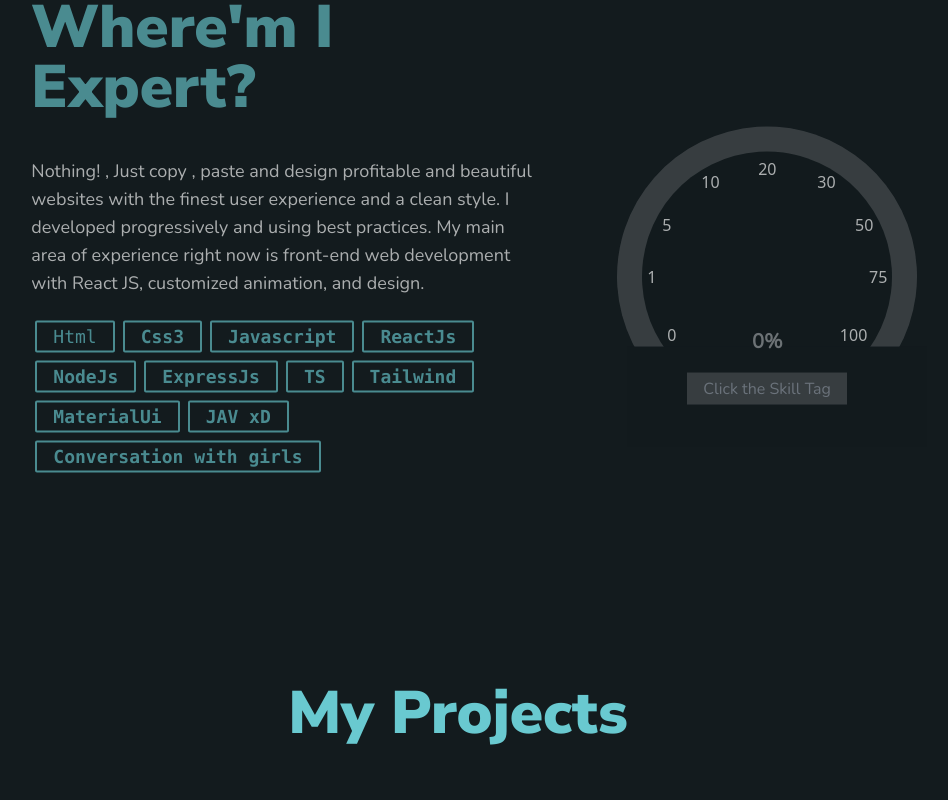
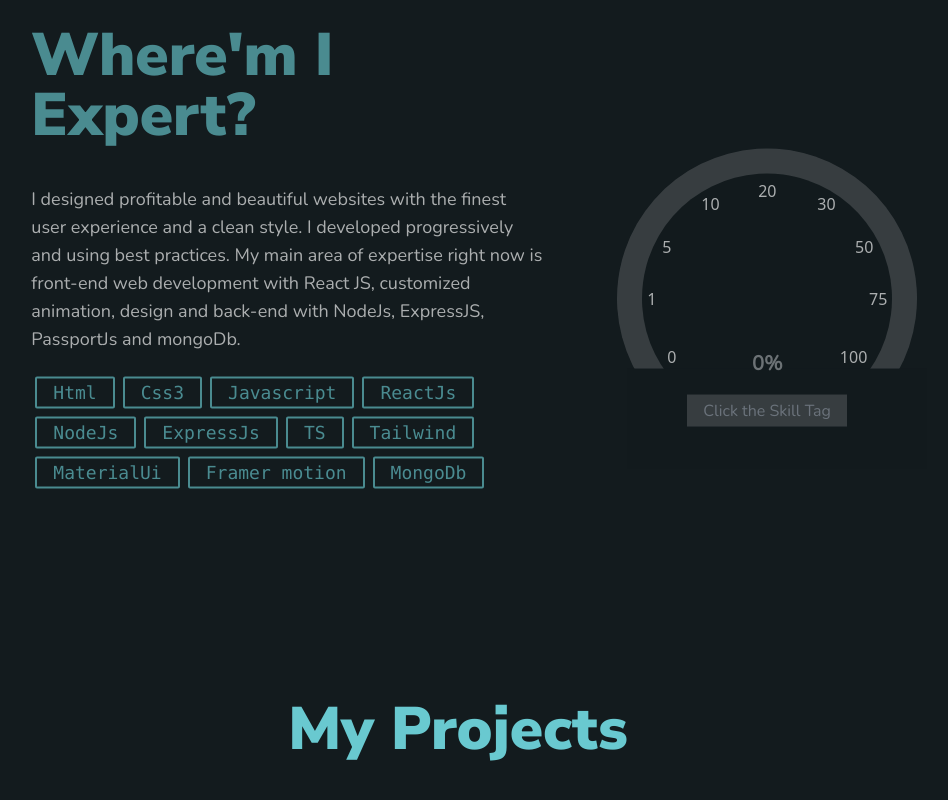
Before and after one commit to kaungmyat-Rex/portfolio-version-2, a React (Create React App) app: page / in a window 1280 px wide. Shown: the part 2140-2940 px from the top of the page, without its empty margins (182-1130 px from the left). Built offline with nearby package versions, Linux system fonts and the light colour scheme.

Commit message:
change some text

```diff
--- a/src/App.js
+++ b/src/App.js
@@ -223,7 +223,7 @@ function App() {
                 animate={{ opacity: 1, y: "0px" }}
                 transition={{ type: "spring", delay: 1.5, duration: 5 }}
               >
-                Developer who's code for money.
+                Developer who's code with art.
               </motion.p>
               <motion.p
                 className="font-secondry text-maintextcolor text-sm text-center font-bold mt-1 md:w-4/5 md:text-xl md:font-normal"
@@ -231,8 +231,8 @@ function App() {
                 animate={{ opacity: 1, y: "0px" }}
                 transition={{ type: "spring", delay: 2, duration: 5 }}
               >
-                Web Developer. Googler. Content Creator. Mommy Boy. Blink.
-                Member of Darkside.
+                Web Developer. Googler. Content Creator. Graphic Designer.
+                Coffee Lover. MERN Stack Developer.
               </motion.p>
               <motion.div
                 className="mt-20"
@@ -287,10 +287,10 @@ function App() {
                   </a>{" "}
                   sector.<br></br>
                   <br></br> So, here we are in 2022, and I am constantly
-                  studying and applying to all jobs at the junior level. So, if
-                  you require a developer for your project, please contact me. I
-                  would be delighted to assist you since it would allow me to
-                  improve my skills and knowledge.
+                  learning and looking for a remote or onsite Job opening
+                  position. So, if you require a developer for your project,
+                  please contact me. I would be delighted to assist you since it
+                  would allow me to improve my skills and knowledge.
                 </p>
               </div>
 
@@ -316,11 +316,12 @@ function App() {
                   Where'm I Expert?
                 </h3>
                 <p className="font-secondry text-white pt-5 pb-5 md:text-lg">
-                  Nothing! , Just copy , paste and design profitable and
-                  beautiful websites with the finest user experience and a clean
-                  style. I developed progressively and using best practices. My
-                  main area of experience right now is front-end web development
-                  with React JS, customized animation, and design.
+                  I designed profitable and beautiful websites with the finest
+                  user experience and a clean style. I developed progressively
+                  and using best practices. My main area of expertise right now
+                  is front-end web development with React JS, customized
+                  animation, design and back-end with NodeJs, ExpressJS,
+                  PassportJs and mongoDb.
                 </p>
                 <div className="flex flex-row flex-wrap justify-start">
                   <p
@@ -333,7 +334,7 @@ function App() {
                     Html
                   </p>
                   <p
-                    className="font-mono text-lg text-blueEdit border-blueEdit font-semibold border-2 rounded-sm pl-4 pr-4 m-1 hover:bg-texticonbg cursor-pointer"
+                    className="font-mono text-lg text-blueEdit border-blueEdit border-2 rounded-sm pl-4 pr-4 m-1 hover:bg-texticonbg cursor-pointer"
                     data-test-id="50"
                     data-test-user="215"
                     data-test-name="Css3"
@@ -342,7 +343,7 @@ function App() {
                     Css3
                   </p>
                   <p
-                    className="font-mono text-lg text-blueEdit border-blueEdit font-semibold border-2 rounded-sm pl-4 pr-4 m-1 hover:bg-texticonbg cursor-pointer"
+                    className="font-mono text-lg text-blueEdit border-blueEdit border-2 rounded-sm pl-4 pr-4 m-1 hover:bg-texticonbg cursor-pointer"
                     data-test-id="75"
                     data-test-user="240"
                     data-test-name="Javascript"
@@ -351,7 +352,7 @@ function App() {
                     Javascript
                   </p>
                   <p
-                    className="font-mono text-lg text-blueEdit border-blueEdit font-semibold border-2 rounded-sm pl-4 pr-4 m-1 hover:bg-texticonbg cursor-pointer"
+                    className="font-mono text-lg text-blueEdit border-blueEdit border-2 rounded-sm pl-4 pr-4 m-1 hover:bg-texticonbg cursor-pointer"
                     data-test-id="85"
                     data-test-user="256"
                     data-test-name="ReactJs"
@@ -360,7 +361,7 @@ function App() {
                     ReactJs
                   </p>
                   <p
-                    className="font-mono text-lg text-blueEdit border-blueEdit font-semibold border-2 rounded-sm pl-4 pr-4 m-1 hover:bg-texticonbg cursor-pointer"
+                    className="font-mono text-lg text-blueEdit border-blueEdit border-2 rounded-sm pl-4 pr-4 m-1 hover:bg-texticonbg cursor-pointer"
                     data-test-id="20"
                     data-test-user="149"
                     data-test-name="NodeJs"
@@ -369,7 +370,7 @@ function App() {
                     NodeJs
                   </p>
                   <p
-                    className="font-mono text-lg text-blueEdit border-blueEdit font-semibold border-2 rounded-sm pl-4 pr-4 m-1 hover:bg-texticonbg cursor-pointer"
+                    className="font-mono text-lg text-blueEdit border-blueEdit border-2 rounded-sm pl-4 pr-4 m-1 hover:bg-texticonbg cursor-pointer"
                     data-test-id="20"
                     data-test-user="149"
                     data-test-name="Express Js"
@@ -378,7 +379,7 @@ function App() {
                     ExpressJs
                   </p>
                   <p
-                    className="font-mono text-lg text-blueEdit border-blueEdit font-semibold border-2 rounded-sm pl-4 pr-4 m-1 hover:bg-texticonbg cursor-pointer"
+                    className="font-mono text-lg text-blueEdit border-blueEdit border-2 rounded-sm pl-4 pr-4 m-1 hover:bg-texticonbg cursor-pointer"
                     data-test-id="35"
                     data-test-user="198"
                     data-test-name="TypeScript"
@@ -387,7 +388,7 @@ function App() {
                     TS
                   </p>
                   <p
-                    className="font-mono text-lg text-blueEdit border-blueEdit font-semibold border-2 rounded-sm pl-4 pr-4 m-1 hover:bg-texticonbg cursor-pointer"
+                    className="font-mono text-lg text-blueEdit border-blueEdit border-2 rounded-sm pl-4 pr-4 m-1 hover:bg-texticonbg cursor-pointer"
                     data-test-id="50"
                     data-test-user="215"
                     data-test-name="Tailwind"
@@ -396,7 +397,7 @@ function App() {
                     Tailwind
                   </p>
                   <p
-                    className="font-mono text-lg text-blueEdit border-blueEdit font-semibold border-2 rounded-sm pl-4 pr-4 m-1 hover:bg-texticonbg cursor-pointer"
+                    className="font-mono text-lg text-blueEdit border-blueEdit border-2 rounded-sm pl-4 pr-4 m-1 hover:bg-texticonbg cursor-pointer"
                     data-test-id="20"
                     data-test-user="149"
                     data-test-name="MaterialUI"
@@ -405,22 +406,22 @@ function App() {
                     MaterialUi
                   </p>
                   <p
-                    className="font-mono text-lg text-blueEdit border-blueEdit font-semibold border-2 rounded-sm pl-4 pr-4 m-1 hover:bg-texticonbg cursor-pointer"
-                    data-test-id="100"
-                    data-test-user="280"
-                    data-test-name="JAV Actress"
+                    className="font-mono text-lg text-blueEdit border-blueEdit border-2 rounded-sm pl-4 pr-4 m-1 hover:bg-texticonbg cursor-pointer"
+                    data-test-id="20"
+                    data-test-user="149"
+                    data-test-name="Framer motion"
                     onClick={(e) => mouseoverFun(e.target.dataset)}
                   >
-                    JAV xD
+                    Framer motion
                   </p>
                   <p
-                    className="font-mono text-lg text-blueEdit border-blueEdit font-semibold border-2 rounded-sm pl-4 pr-4 m-1 hover:bg-texticonbg cursor-pointer"
-                    data-test-id="1"
-                    data-test-user="60"
-                    data-test-name="Conversation"
+                    className="font-mono text-lg text-blueEdit border-blueEdit border-2 rounded-sm pl-4 pr-4 m-1 hover:bg-texticonbg cursor-pointer"
+                    data-test-id="75"
+                    data-test-user="240"
+                    data-test-name="MongoDb"
                     onClick={(e) => mouseoverFun(e.target.dataset)}
                   >
-                    Conversation with girls
+                    MongoDb
                   </p>
                 </div>
               </div>
@@ -705,10 +706,10 @@ function App() {
                     Wartee Food Delivery
                   </h3>
                   <p className="font-secondry text-white pt-5 pb-5 lg:bg-textbg lg:pl-7 lg:pr-7 lg:-ml-28 lg:text-navtextcolor lg:text-lg lg:rounded lg:shadow-md lg:mt-5 lg:mb-5 lg:z-10 ">
-                    The project you've seen is for pharmacy management. You can
-                    save your item price, data, and calculate the final price in
-                    a database. It includes a chud login API and the ability to
-                    print a coupon for your consumer.
+                    This project is built for delivery system.Customer can
+                    create orders and leave reviews.For website admin,Dashboard
+                    will be included to control CRUD operation and also have
+                    AUTH system with passportJs for security.
                   </p>
                   <div className="flex flex-row flex-wrap ">
                     <p className="font-primary text-white">ReactJs</p>
```
